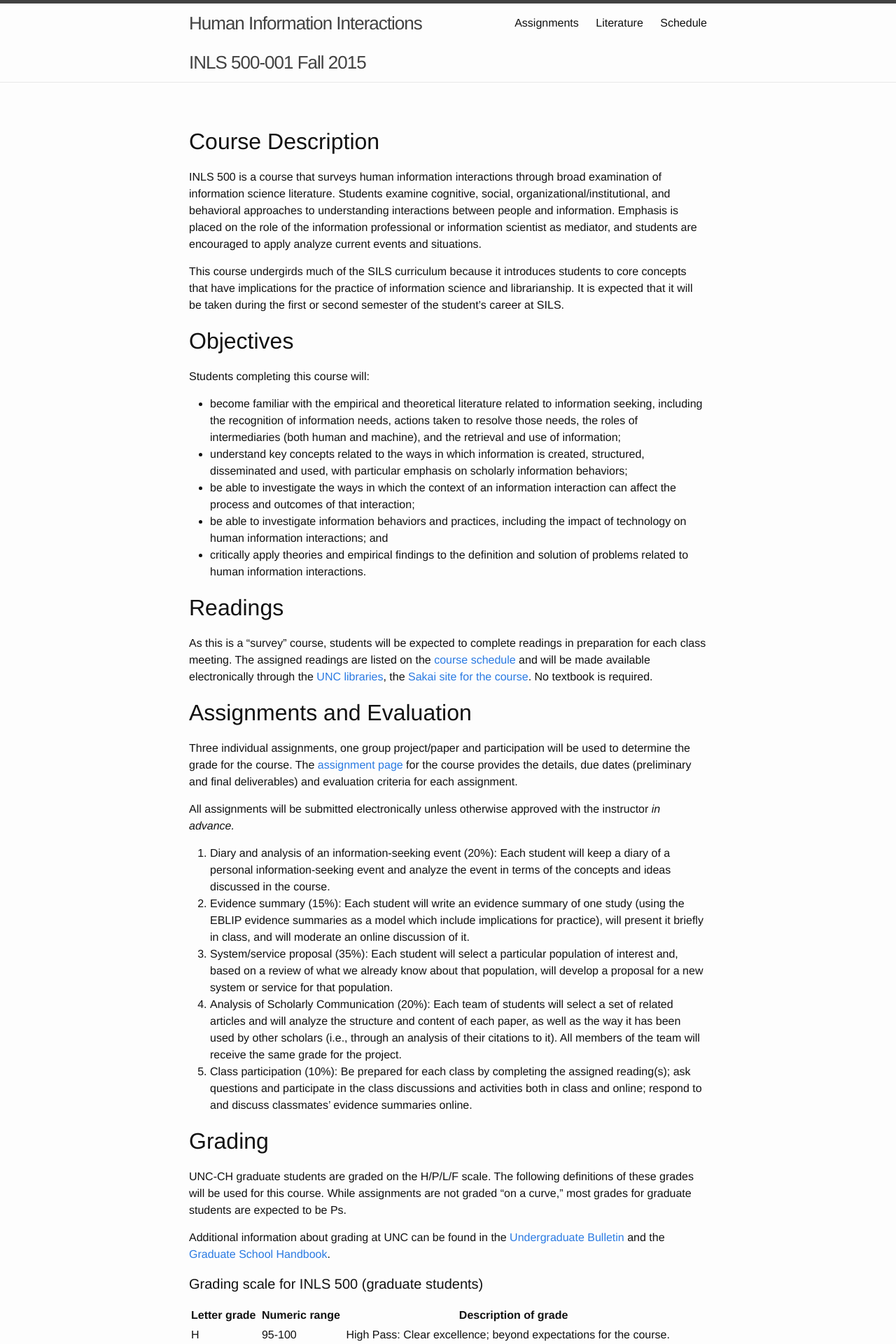
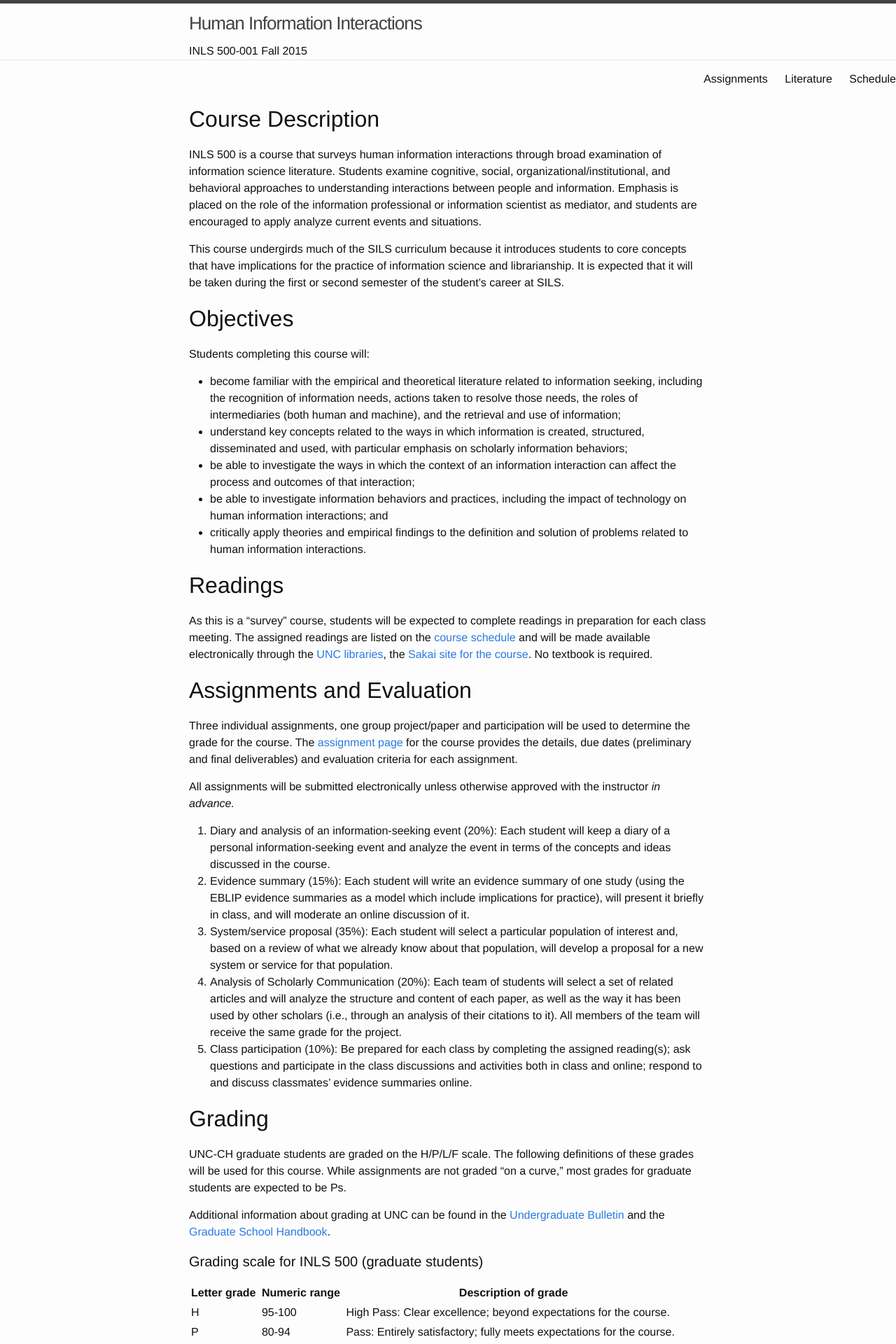
Before and after one commit to jdmar3/inls718, a Jekyll site: the page built from index.md, in a window 1280 px wide. Shown: the top 1920 px of the page at 70% size. Built offline with Jekyll 4.4.1, drawn with Linux system fonts in a browser that asks for light colours; some of the changed text lies outside the part shown.

Commit message:
change header

```diff
--- a/_includes/footer.html
+++ b/_includes/footer.html
@@ -2,10 +2,8 @@
 
   <div class="wrapper">
 
-    <h2 class="footer-heading">{{ site.title }}</h2>
-    <h3>
-      {{ site.department }}&nbsp;{{ site.course-number }}-{{ site.course-section}}&nbsp;{{ site.course-term }}&nbsp;{{ site.course-year}}
-    </h3>
+    <h2 class="footer-heading">{{ site.title }} - {{ site.department }}&nbsp;{{ site.course-number }}-{{ site.course-section}}&nbsp;{{ site.course-term }}&nbsp;{{ site.course-year}}
+    </h2>
 
     <div class="footer-col-wrapper">
       <div class="footer-col  footer-col-1">
--- a/_includes/header.html
+++ b/_includes/header.html
@@ -3,9 +3,12 @@
   <div class="wrapper">
 
     <a class="site-title" href="{{ site.baseurl }}/">
-      {{ site.title }} <br />
+      {{ site.title }}
+    </a>
+    <span class="site-tagline">
       {{ site.department }}&nbsp;{{ site.course-number }}-{{ site.course-section}}&nbsp;{{ site.course-term }}&nbsp;{{ site.course-year}}
-    </a>
+    </span>
+    </div>
 
     <nav class="site-nav">
       <a href="#" class="menu-icon">
--- a/_sass/_layout.scss
+++ b/_sass/_layout.scss
@@ -21,6 +21,11 @@
     &:visited {
         color: $grey-color-dark;
     }
+}
+
+.site-tagline {
+    clear: left;
+    float: left;
 }
 
 .site-nav {
```
